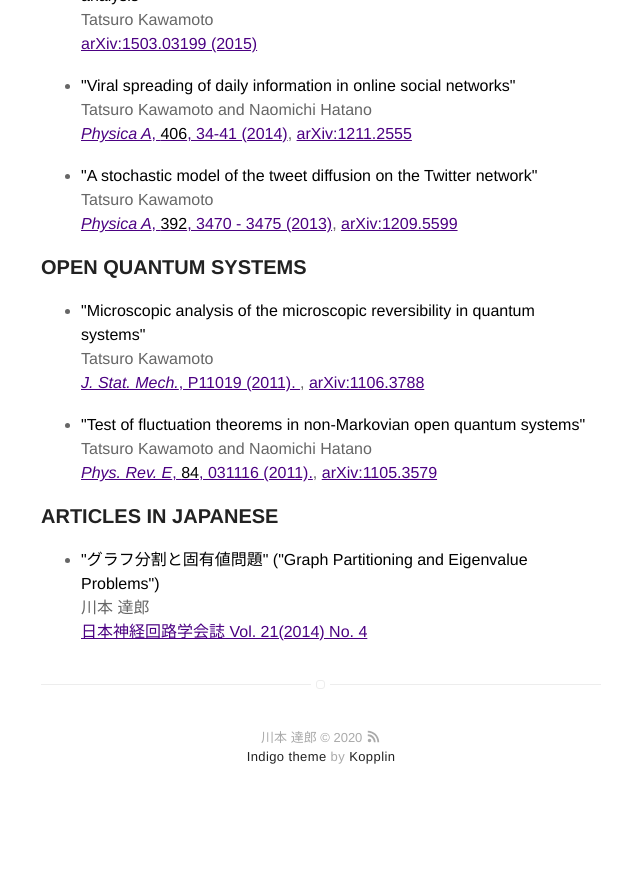
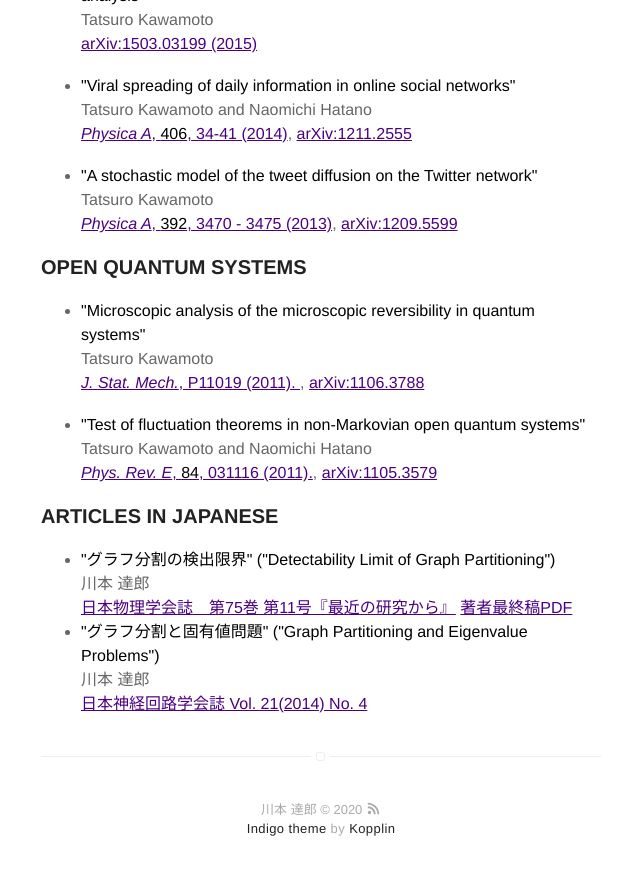
Before and after one commit to tatsuro-kawamoto-jp/tatsuro-kawamoto-jp.github.io, a Jekyll site: the page built from index.html, in a window 1280 px wide and 900 px high, scrolled down 3145 px. Shown: the top 875 px of the window, without its empty margins (319-959 px from the left). Built offline with Jekyll 4.4.1, drawn with Linux system fonts in a browser that asks for light colours; before the commit the page ends 3973 px from its top, so only the background shows below that.

Commit message:
Update index.html

```diff
--- a/index.html
+++ b/index.html
@@ -184,6 +184,12 @@ title: Home
 <h3>ARTICLES IN JAPANESE</h3>
 <ul>
   <li>
+    <strong>"グラフ分割の検出限界" ("Detectability Limit of Graph Partitioning")</strong><br />
+    川本 達郎<br />
+    <a href="https://www.jps.or.jp/books/gakkaishi/2020/11/75-11.php" target="_blank">日本物理学会誌　第75巻 第11号『最近の研究から』</a>
+    <a href="https://github.com/tatsuro-kawamoto/articles_posters/blob/master/ja/%E3%82%B0%E3%83%A9%E3%83%95%E5%88%86%E5%89%B2%E3%81%AE%E6%A4%9C%E5%87%BA%E9%99%90%E7%95%8C_2020.pdf">著者最終稿PDF</a>
+  </li>
+  <li>
     <strong>"グラフ分割と固有値問題" ("Graph Partitioning and Eigenvalue Problems")</strong><br />
     川本 達郎<br />
     <a href="https://www.jstage.jst.go.jp/browse/jnns/21/4/_contents/-char/ja/" target="_blank">日本神経回路学会誌 Vol. 21(2014) No. 4</a>
```
